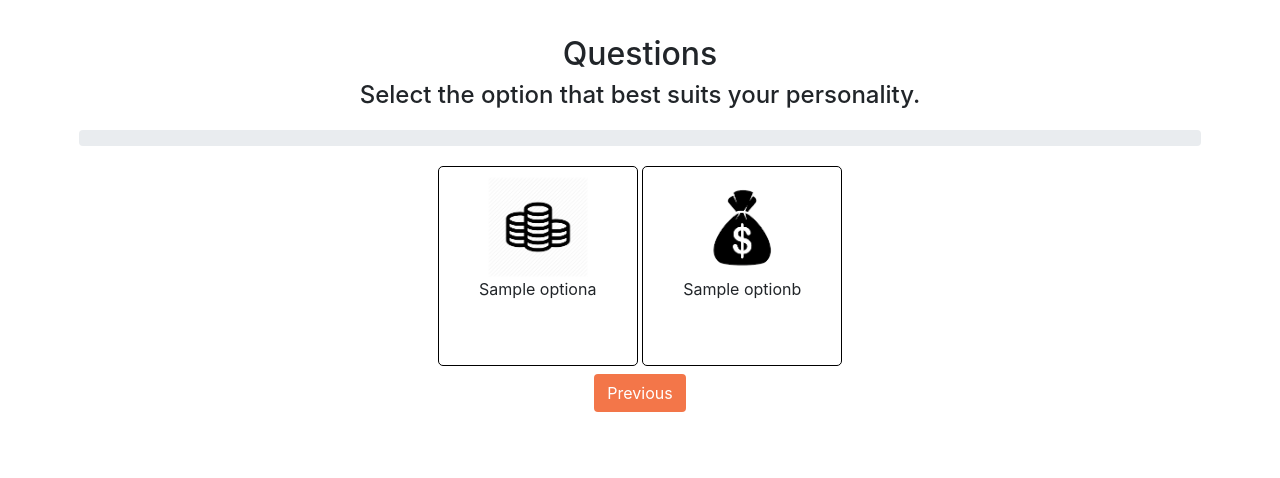
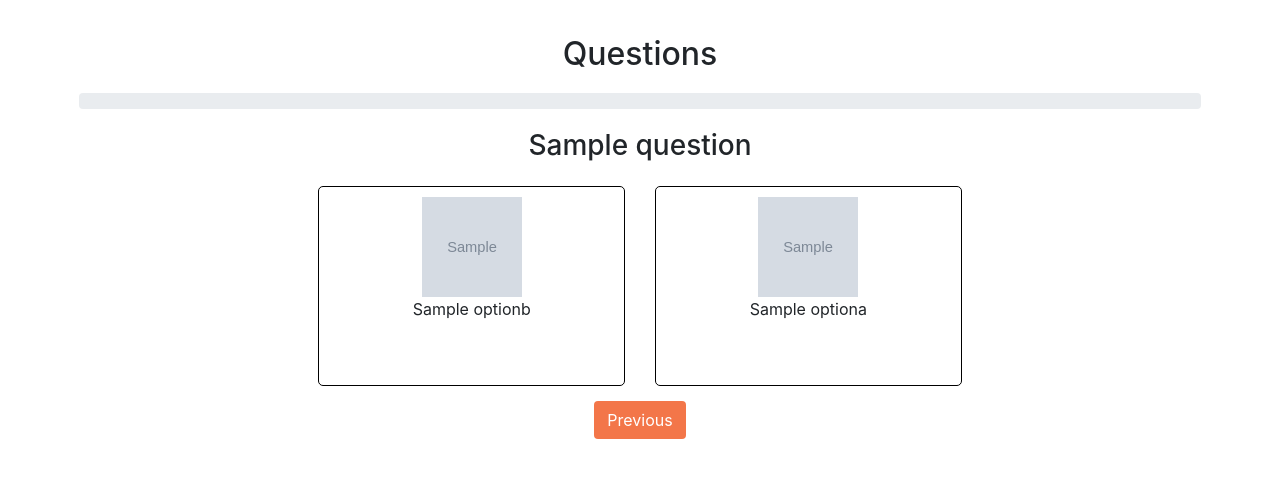
Before and after one commit to AmrMahmoud96/Project-Green, a Flask app: page /questions in a window 1280 px wide. Shown: the part 81-559 px from the top of the page. Run offline with Flask 2, Linux system fonts and the light colour scheme; the visitor is signed in with stand-in values (Sample User, id 1); grey boxes marked "Sample" are stand-in pictures; a database or web service that is not in the repository returns one stand-in record (values such as "Sample title"); some libraries are stand-ins or nearby versions.

Commit message:
random shuffling implemented for questions + db only dependency

```diff
--- a/initial project/templates/questions.html
+++ b/initial project/templates/questions.html
@@ -43,43 +43,68 @@
           margin-bottom:20px;
 
       }
+      .option-container{
+        margin:15px;
+        flex: 1;
+      }
+      .question{
+        text-align: center;
+      }
+      .question-container{
+          display: flex;
+          margin: 0 auto;
+          max-width: 60%;
+      }
       .progress-bar{
         background:#F37649;
       }
       </style>
 <div class="container center">
     <h2 class="title center">Questions</h2>
-    <h4 class="center">Select the option that best suits your personality.</h4>
     <div class="progress">
         <div id = "prbar" class="progress-bar" role="progressbar"  style = "width:0" aria-valuenow="0" aria-valuemin="0" aria-valuemax= "100"></div>
     </div>
     {% for question in questions%}
+
     <div class="question">
-   <label>
+    <h3 class="center">{{question.question}}</h3>
+    <div class="question-container">
+   <label class="option-container">
        <div class="test">
         <input type="radio" class="option" name={{question.qid}} value="0" />
         <figure>
-            <img src="./static/images/coins icon.png" width="100px" height="100px">
+            <img src={{question.imga}} width="100px" height="100px">
             <figcaption>{{question.optiona}}</figcaption>
         </figure>
         </div>
     </label>
-    <label>
+    <label class="option-container">
         <div class="test">
         <input type="radio" class="option" name={{question.qid}} value="1" />
         <figure>
-        <img src="./static/images/regular money bag.png" width="100px" height="100px">
+        <img src={{question.imgb}} width="100px" height="100px">
         <figcaption>{{question.optionb}}</figcaption>
         </figure>
         </div>
     </label>
     </div>
+</div>
     {% endfor %}
     <div class="btncontainer center">
         <button class="btn basecolorbtn" id="prev">Previous</button>
     </div>
 </div>
 <script>
+
+//randomize order of options
+var options = $('.option-container')
+for(var i = 0; i < options.length; i+=2){
+    if(Math.round(Math.random())==1){
+        console.log('switch')
+        options.eq(i).before(options.eq(i+1));
+    }
+}
+
 var answers = {}
 $('.option').change(function(){
     var answer = ($(this).attr('value'))
--- a/initial project/test.py
+++ b/initial project/test.py
@@ -211,7 +211,8 @@ def questions():
         questionDB = mongo.db['_Questions']
         questions=[]
         for q in questionDB.find({}):
-            questions.append(q)#questions = [{'qid':'1','optiona': 'option a', 'optionb':'option b'},{'qid':'2','optiona': 'THis is a super long test option to find out how it would look', 'optionb':'option b1'},{'qid':'3','optiona': 'option a2', 'optionb':'option b2'}]
+            questions.append(q)
+        random.shuffle(questions)
         return render_template('questions.html',questions=questions)
     return redirect(url_for('home'))
 
```
Also changed, not shown: initial project/static/images/Avatar.png (deleted), initial project/static/images/testimg.jpeg (deleted), 2 other files.
